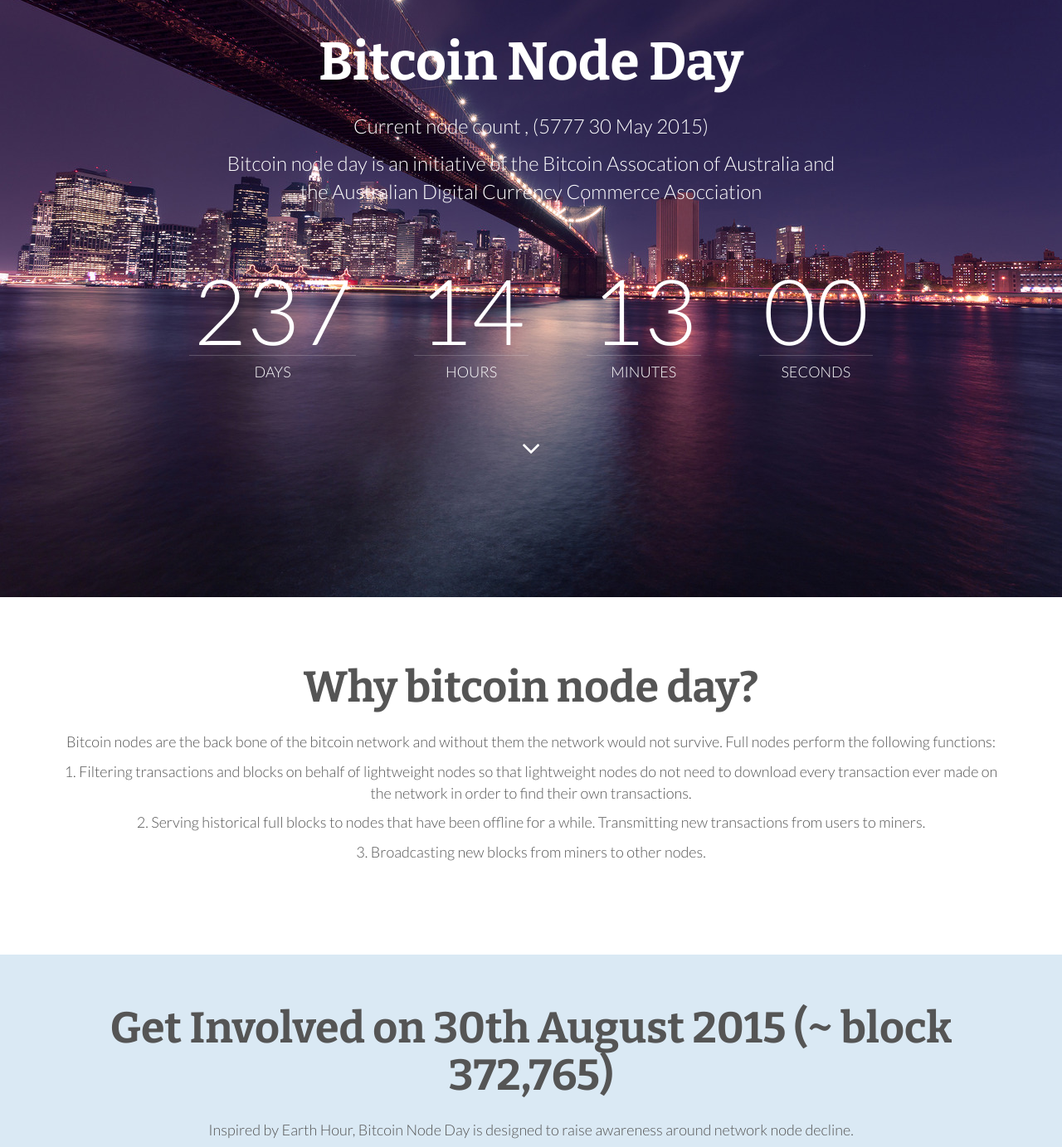
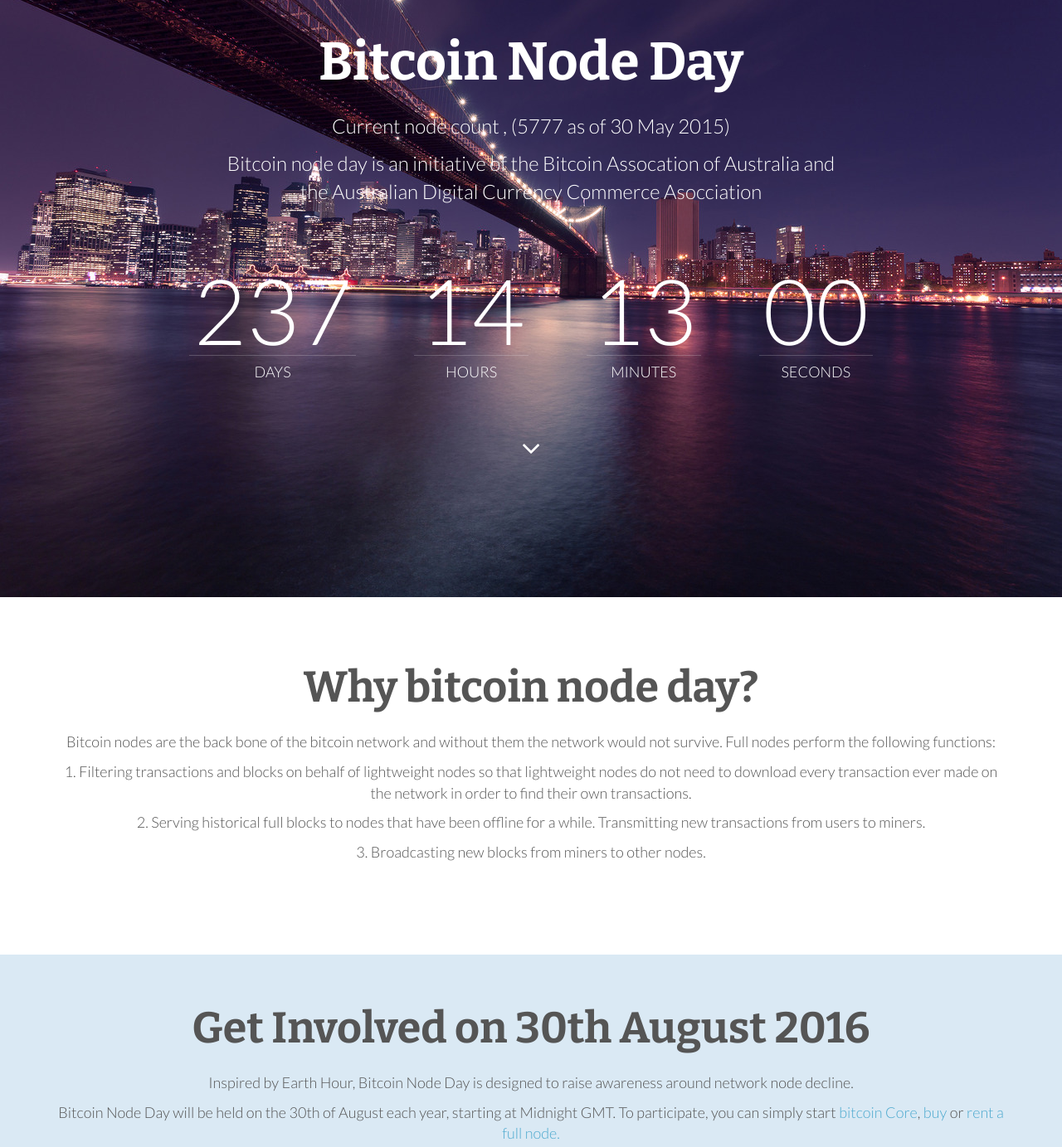
Before and after one commit to BitcoinAus/BitcoinNodeDay, a plain HTML site: page index.html in a window 1280 px wide. Shown: the part 80-1463 px from the top of the page at 83% size. Drawn offline with nearby package versions, Linux system fonts and the light colour scheme; some packages are replaced by stand-ins of ours; no server answers.

Commit message:
Update year

```diff
--- a/index.html
+++ b/index.html
@@ -52,7 +52,7 @@
          <div class="row">
             <div class="col-md-12">
                <h1>Bitcoin Node Day</h1>
-               <p>Current node count <span class="largest" id="node-count"></span>, (5777 30 May 2015)</p>
+               <p>Current node count <span class="largest" id="node-count"></span>, (5777 as of 30 May 2015)</p>
             </div>
             <div class="col-md-8 col-md-offset-2">
                 <p>Bitcoin node day is an initiative of the Bitcoin Assocation of Australia and the Australian Digital Currency Commerce Asocciation</p>
@@ -98,7 +98,7 @@
       <div class="container">
          <div class="row">
             <div class="col-md-12 title">
-                <h2>Get Involved on 30th August 2015 (~ block 372,765)</h2>
+                <h2>Get Involved on 30th August 2016</h2>
                 <p>Inspired by Earth Hour, Bitcoin Node Day is designed to raise awareness around network node decline.</p>
                 <p>Bitcoin Node Day will be held on the 30th of August each year, starting at Midnight GMT.  To participate, you can simply start <a href="https://bitcoin.org/en/full-node">bitcoin Core</a>, <a href="https://getaddr.bitnodes.io/hardware/">buy</a> or <a href="http://nodeup.xk.io">rent a full node.</a></p>
             </div>
```
